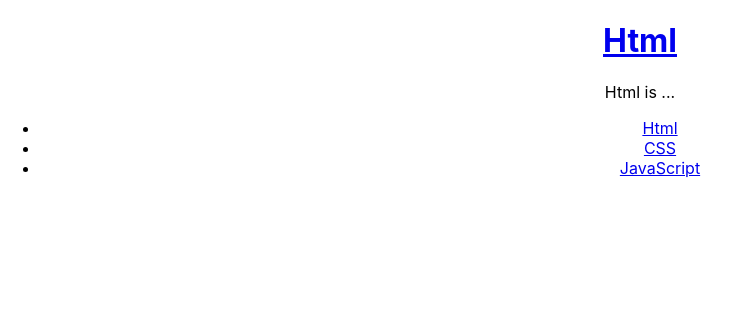
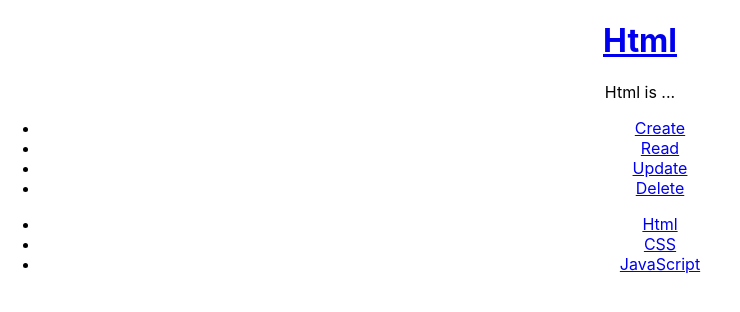
Before and after one commit to kjsu/cra-study, a React (Create React App) app: page / in a window 1280 px wide. Shown: the top 312 px of the page, without its empty margins (0-740 px from the left). Built offline with nearby package versions, Linux system fonts and the light colour scheme.

Commit message:
Menu component 추가

```diff
--- a/src/App.js
+++ b/src/App.js
@@ -1,6 +1,7 @@
 import React, { Component } from 'react'
 import './App.css';
 import Subject from './components/Subject'
+import Menu from './components/Menu'
 import Toc from './components/Toc'
 
 class App extends Component {
@@ -44,6 +45,7 @@ class App extends Component {
           title = {_title}
           sub = {_desc}>
         </Subject> */}
+        <Menu></Menu>
         <Toc data={this.state.contents}></Toc>
         {/* <Content title="Html" desc="Html is ..."></Content> */}
       </div>
--- /dev/null
+++ b/src/components/Menu.js
@@ -0,0 +1,16 @@
+import React, { Component } from 'react';
+
+class Menu extends Component{
+    render(){
+        return (
+            <ul>
+                <li><a href='/'>Create</a></li>
+                <li><a href='/'>Read</a></li>
+                <li><a href='/'>Update</a></li>
+                <li><a href='/'>Delete</a></li>
+            </ul>
+        );
+    }
+}
+
+export default Menu;
```
